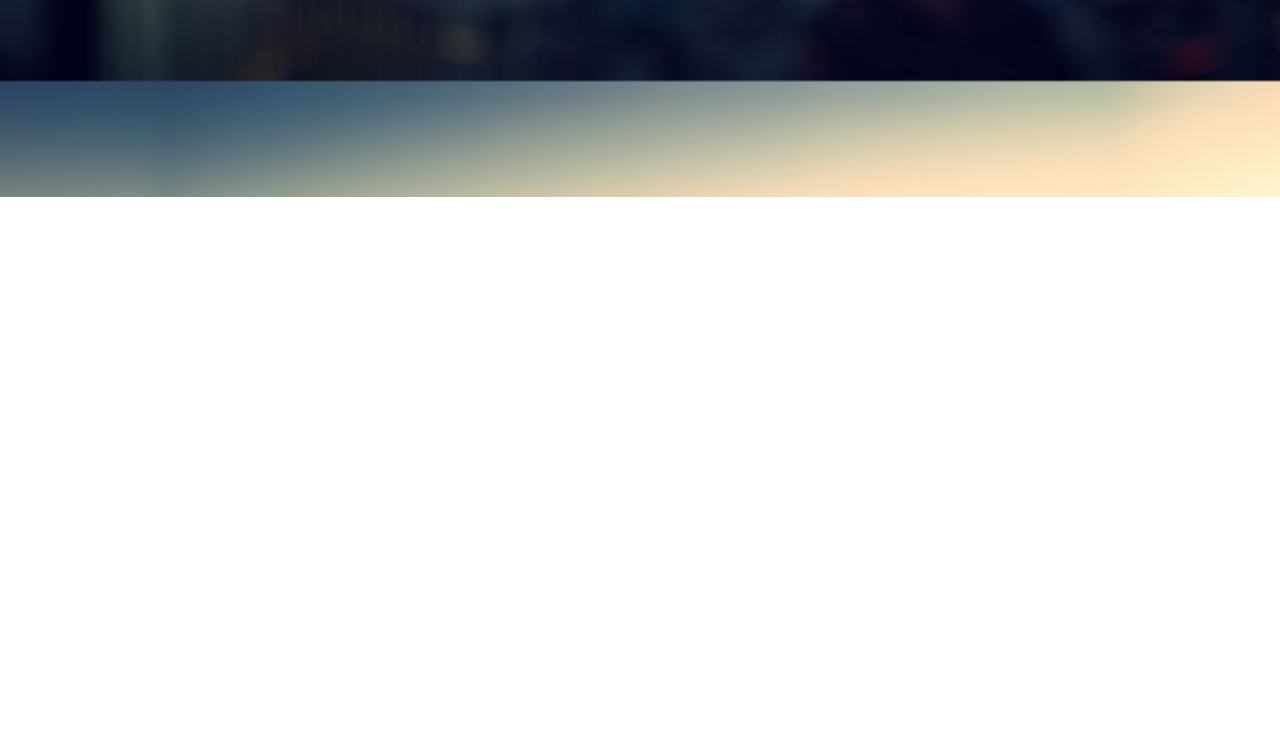
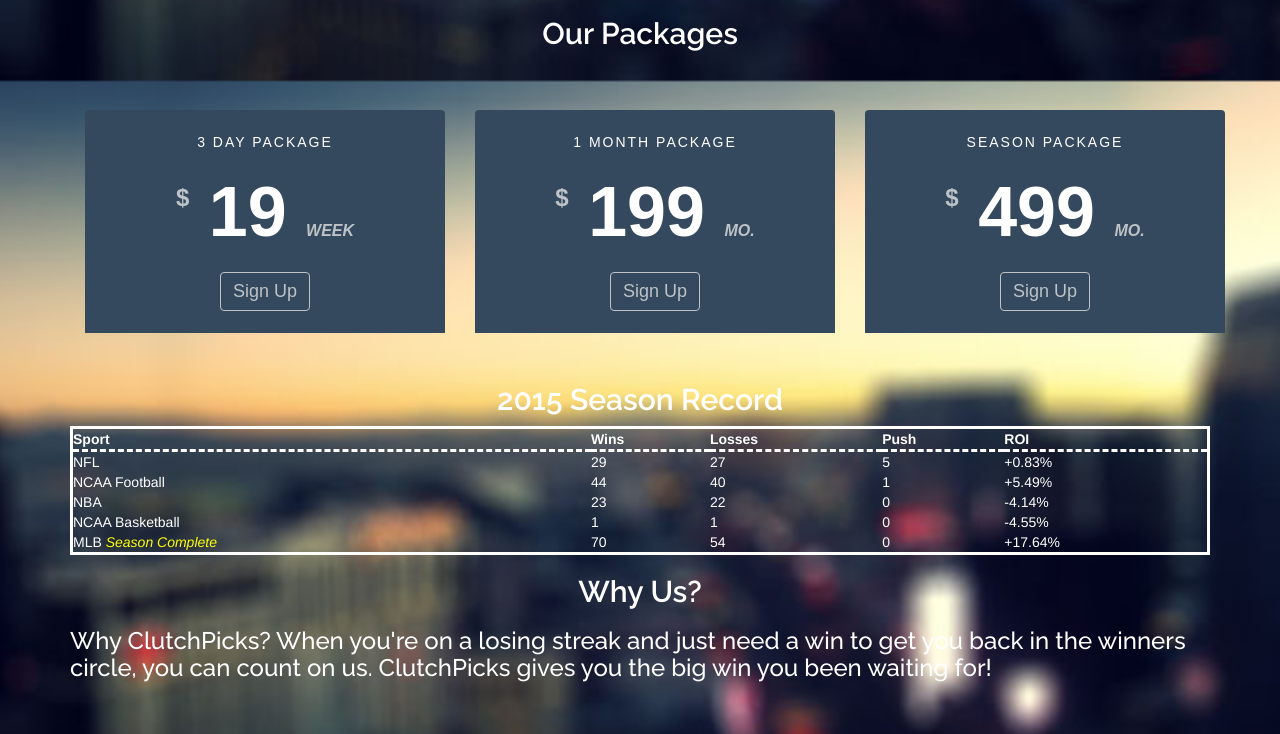
Before and after one commit to ajayi1987/ClutchPicks, a plain HTML site: page index.html in a window 1280 px wide. Shown: the part 719-1453 px from the top of the page. Before the commit the page ends 916 px from the top, so only its background shows below. Drawn offline with nearby package versions, Linux system fonts and the light colour scheme.

Commit message:
Finished most HTML work

```diff
--- a/css/styles.css
+++ b/css/styles.css
@@ -3,8 +3,6 @@ body {
   -webkit-background-size:cover;
   -moz-background-size:cover;
   -o-background-size:cover;
-
-
 }
 
 a {
@@ -56,6 +54,7 @@ h2 {
   font-family: 'Raleway', sans-serif;
   color:white;
   font-weight: 600;
+  text-align: center;
 }
 
 h3 {
@@ -132,3 +131,105 @@ font-size: 150px;
   font-family: 'Oxygen', sans-serif;
 
 }
+/* Package Table*/
+
+.btn-custom {
+  color: #bdc3c7;
+  font-size: 18px;
+  border: 1px solid #bdc3c7;
+}
+.btn-custom:hover {
+  color: #ffffff;
+  border: 1px solid #ffffff;
+}
+#pricing-table {
+  padding-top: 50px;
+}
+#pricing-table .pricing {
+  marign: 0;
+  padding: 0;
+  font-family: 'Robot', sans-serif;
+}
+#pricing-table .pricing .pricing-table {
+  padding-bottom: 30px;
+}
+#pricing-table .pricing .pricing-table .pricing-header {
+  position: relative;
+  background: #34495e;
+  padding: 22px 22px;
+  text-align: center;
+  border-top-right-radius: 4px;
+  border-top-left-radius: 4px;
+}
+#pricing-table .pricing .pricing-table .pricing-header .pricing-title {
+  color: #ffffff;
+  text-transform: uppercase;
+  letter-spacing: 2px;
+  text-align: center;
+}
+#pricing-table .pricing .pricing-table .pricing-header .pricing-rate {
+  font-size: 70px;
+  font-weight: 700;
+  color: #ffffff;
+  position: relative;
+  text-align: center;
+}
+#pricing-table .pricing .pricing-table .pricing-header .pricing-rate sup {
+  font-size: 24px;
+  position: relative;
+  top: -30px;
+  color: #bdc3c7;
+}
+#pricing-table .pricing .pricing-table .pricing-header .pricing-rate span {
+  font-size: 16px;
+  color: #bdc3c7;
+  text-transform: uppercase;
+}
+#pricing-table .pricing .pricing-list {
+  padding: 20px 0 40px 0;
+  background: #ffffff;
+  border: 1px solid #e3e3e3;
+}
+#pricing-table .pricing .pricing-list ul {
+  padding: 0px;
+  display: table;
+  margin: 0px auto;
+}
+#pricing-table .pricing .pricing-list ul li {
+  list-style: none;
+  border-bottom: 1px solid #EAECEB;
+  color: #bdc3c7;
+  font-size: 16px;
+  line-height: 42px;
+}
+#pricing-table .pricing .pricing-list ul li:last-child {
+  border: none;
+}
+#pricing-table .pricing .pricing-list ul li i {
+  margin-right: 12px;
+  color: #bdc3c7;
+}
+#pricing-table .pricing .pricing-list ul li span {
+  color: #34495e;
+}
+
+
+/* Table Style for Records */
+
+.tablerecords {
+  width: 100%;
+  border-style: solid;
+  border-color: white;
+  color:white;
+
+}
+
+.tableheader {
+  border-style: dashed;
+  border-color: white;
+}
+
+span {
+  font-style: italic;
+  color: yellow;
+}
--- a/index.html
+++ b/index.html
@@ -10,6 +10,7 @@
   <link href='http://fonts.googleapis.com/css?family=Oxygen:400,700' rel='stylesheet' type='text/css'>
   <link href="js/bootstrap.js" rel="stylesheet">
   <link href='https://fonts.googleapis.com/css?family=Raleway:400,800,700,600,500,300,200,100' rel='stylesheet' type='text/css'>
+  <link href='js/main.js' rel="stylesheet">
 
 
   <!-- jQuery is required for Bootstrap to work -->
@@ -18,11 +19,8 @@
   <!-- Latest compiled and minified Bootstrap JavaScript -->
   <script src="https://maxcdn.bootstrapcdn.com/bootstrap/3.3.2/js/bootstrap.min.js"></script>
 
-  <!-- Time Script -->
-  <script> document.getElementById("todayspicks").innerHTML = Date();</script>
-
 </head>
-<body data-spy="scroll" data-target=".navbar">
+<body data-spy="scroll" data-target=".navbar" data-offset="50">
   <section class="container" id="home">
     <nav class="navbar navbar-inverse navbar-fixed-top navbar-fnt" role="navigation">
       <nav class="container-fluid">
@@ -41,7 +39,7 @@
             <li><a href="#picks">Today's Picks</a></li>
             <li><a href="#packages">Packages</a></li>
             <li><a href="#record">Our Record</a></li>
-            <li><a href="#about">Why Us?</a></li>
+            <li><a href="#whyus">Why Us?</a></li>
           </ul>
         </nav>
       </nav>
@@ -57,12 +55,123 @@
         <a href="#" class="btn btn-primary btn-sm active" role="button">Subscribe</a>
       </div>
       <h2> Our Guarantee:</h2>
-      <h3> We guarantee to get 75% of our picks correct daily or you get your money back. Simple as that. No questions asked.</h3>
+      <h3> We guarantee to get 60% of our picks correct daily or you get your money back. Simple as that. No questions asked.</h3>
     </section>
     <!-- Today's Picks -->
     <section id="picks">
-        <h2 id="todayspicks">Today's Picks</h2>
+      <h2 class="todayspicks">Today's Picks</h2>
       <h3> Our picks are tracked by <a href="www.cappertek.com">CapperTek.com</a> One of the most largest and trusted leaders in sports handicapping service directories.Our current record year to date is (129-117)</h3>
+
+      <!-- Packages -->
+      <section id="packages">
+        <h2 class="packages">Our Packages</h2>
+        <section id="pricing-table">
+          <div class="container">
+            <div class="row">
+              <div class="pricing">
+                <div class="col-md-4 col-sm-12 col-xs-12">
+                  <div class="pricing-table">
+                    <div class="pricing-header">
+                      <p class="pricing-title">3 Day Package</p>
+                      <p class="pricing-rate"><sup>$</sup> 19 <span>Week</span></p>
+                      <a href="#" class="btn btn-custom">Sign Up</a>
+                    </div>
+                  </div>
+                </div>
+
+                <div class="col-md-4 col-sm-12 col-xs-12">
+                  <div class="pricing-table">
+                    <div class="pricing-header">
+                      <p class="pricing-title">1 Month Package</p>
+                      <p class="pricing-rate"><sup>$</sup> 199 <span>Mo.</span></p>
+                      <a href="#" class="btn btn-custom">Sign Up</a>
+                    </div>
+                  </div>
+                </div>
+
+                <div class="col-md-4 col-sm-12 col-xs-12">
+                  <div class="pricing-table">
+                    <div class="pricing-header">
+                      <p class="pricing-title">Season Package</p>
+                      <p class="pricing-rate"><sup>$</sup> 499 <span>Mo.</span></p>
+                      <a href="#" class="btn btn-custom">Sign Up</a>
+                    </div>
+                  </div>
+                </div>
+              </div>
+            </div>
+          </div>
+        </section>
+      </section>
+
+      <!-- Our Record -->
+      <section id="record">
+        <h2> 2015 Season Record </h2>
+        <table class="tablerecords">
+          <tr class="tableheader">
+            <th>Sport</th>
+            <th>Wins</th>
+            <th>Losses</th>
+            <th> Push</th>
+            <th>ROI</th>
+          </tr>
+          <tr>
+            <td>NFL</td>
+            <td>29</td>
+            <td>27</td>
+            <td>5</td>
+            <td>+0.83%</td>
+          </tr>
+          <tr>
+            <td>NCAA Football</td>
+            <td>44</td>
+            <td>40</td>
+            <td>1</td>
+            <td>+5.49%</td>
+          </tr>
+          <tr>
+            <td>NBA</td>
+            <td>23</td>
+            <td>22</td>
+            <td>0</td>
+            <td>-4.14%</td>
+          </tr>
+          <tr>
+            <td>NCAA Basketball</td>
+            <td>1</td>
+            <td>1</td>
+            <td>0</td>
+            <td>-4.55%</td>
+            <tr>
+              <td>MLB <span>Season Complete</span></td>
+              <td>70</td>
+              <td>54</td>
+              <td>0</td>
+              <td>+17.64%</td>
+            </tr>
+          </tr>
+        </table>
+      </section>
+      <!-- Why Us? -->
+      <section id="whyus">
+        <h2>Why Us?</h2>
+        <h3>Why ClutchPicks? When you're on a losing streak and just need a win to get you back in the winners circle, you can count on
+          us. ClutchPicks gives you the big win you been waiting for!</h3>
+        </section>
+  <!--Animate Scroll -->
+        <script type="text/javascript">
+        var $root = $('html, body');
+        $('.navbar-nav a').click(function() {
+          var href = $.attr(this, 'href');
+          $root.animate({
+            scrollTop: $(href).offset().top
+          }, 500, function () {
+            window.location.hash = href;
+          });
+          return false;
+        });
+        </script>
+
         <footer>
 
           </footer
```
Also changed, not shown: js/main.js (line endings or trailing spaces). Lines whose indentation alone changed are shown as unchanged.
